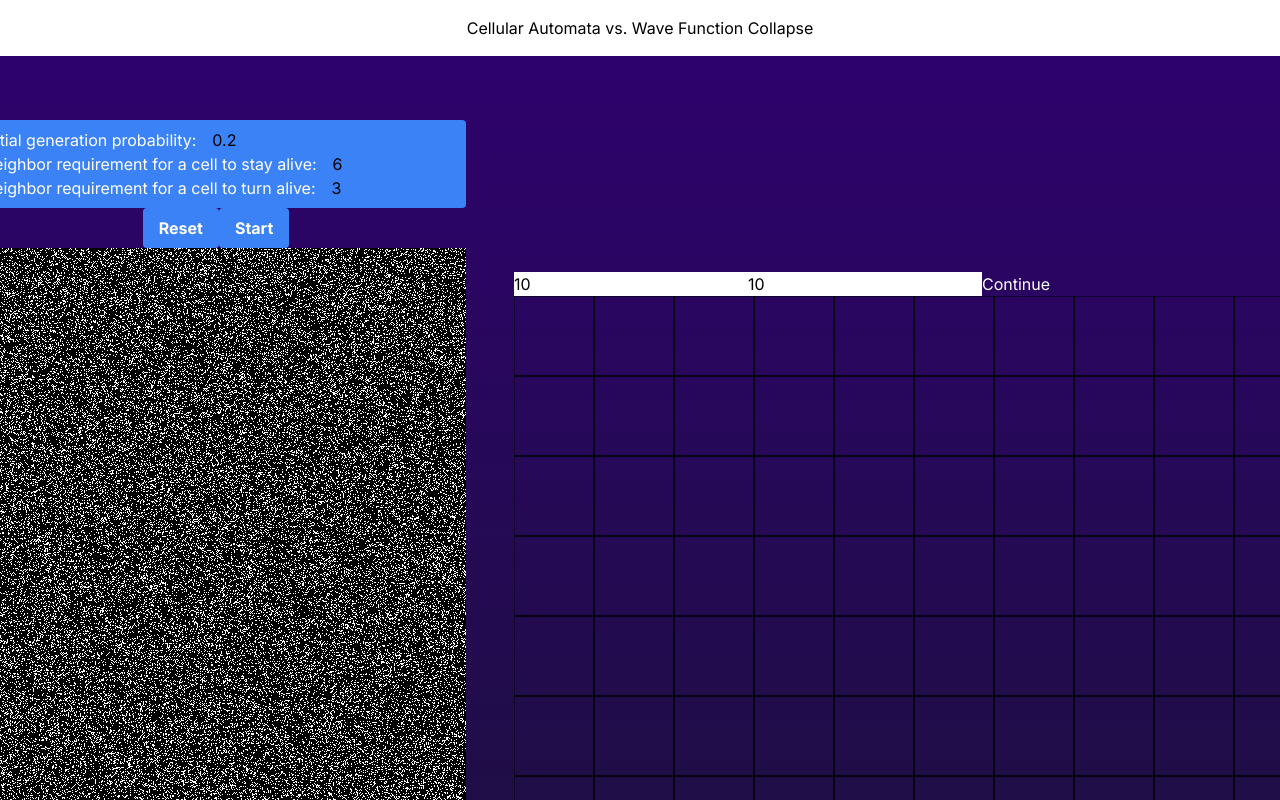
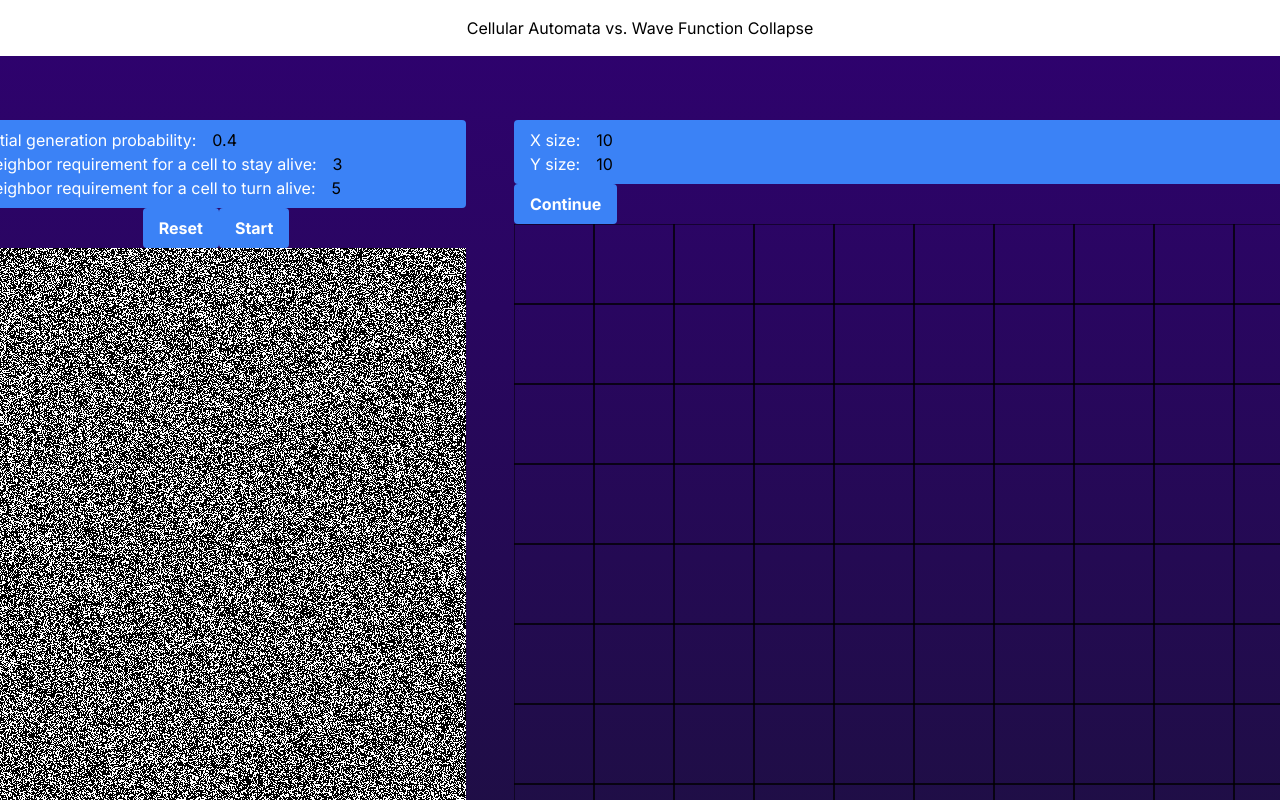
Before and after one commit to rdg922/DSA-final, a Next.js app: page / in a window 1280 px wide. Shown: the top 800 px of the page. Built offline with nearby package versions, Linux system fonts and the light colour scheme.

Commit message:
added styling to wfc

```diff
--- a/src/app/page.tsx
+++ b/src/app/page.tsx
@@ -10,7 +10,7 @@ export default function HomePage() {
 
   return (
     <main className="flex min-h-screen flex-col items-center justify-center bg-gradient-to-b from-[#2e026d] to-[#15162c] text-white">
-      <div className="container flex flex-row items-center justify-center gap-12 px-4 py-16 ">
+      <div className="container flex flex-row justify-center gap-12 px-4 py-16 ">
         <CellularAutomata/>
         <WaveFunctionCollapse/>
       </div>
--- a/src/components/CellularAutomata.tsx
+++ b/src/components/CellularAutomata.tsx
@@ -86,13 +86,13 @@ function CaveGeneratorCanvas({ rows = 1000, cols = 500, interval = 300 }) {
         <div>
             <div className="bg-blue-500 text-white py-2 px-4 rounded">
                 Initial generation probability:
-                <input type="number" style={{width: "80px"}} ref={generationProbability} className="px-4 text-black bg-transparent" defaultValue={0.2}/>
+                <input type="number" style={{width: "80px"}} ref={generationProbability} className="px-4 text-black bg-transparent" defaultValue={0.4}/>
                 <br></br>
                 Neighbor requirement for a cell to stay alive:
-                <input type="number" style={{width: "80px"}} ref={neighborRequirementDeadRef} className="px-4 text-black bg-transparent" defaultValue={6}/>
+                <input type="number" style={{width: "80px"}} ref={neighborRequirementDeadRef} className="px-4 text-black bg-transparent" defaultValue={3}/>
                 <br></br>
                 Neighbor requirement for a cell to turn alive:
-                <input type="number" style={{width: "80px"}} ref={neighborRequirementDeadRef} className="px-4 text-black bg-transparent" defaultValue={3}/>
+                <input type="number" style={{width: "80px"}} ref={neighborRequirementDeadRef} className="px-4 text-black bg-transparent" defaultValue={5}/>
             </div>
             <div className='flex items-center justify-center'>
                 <button onClick={reset} className="bg-blue-500 hover:bg-blue-700 text-white font-bold py-2 px-4 rounded">
--- a/src/components/WaveFunctionCollapse.tsx
+++ b/src/components/WaveFunctionCollapse.tsx
@@ -146,11 +146,18 @@ const updateGrid = () => {
 
   return (
     <div>
-     <input type="number" className="text-black" defaultValue={gridWidth} onChange={e => setGridWidth(Number(e.target.value))} />
-      <input type="number" className="text-black" defaultValue={gridHeight} onChange={e => setGridHeight(Number(e.target.value))} />
-      <button onClick={() => setIsRunning(!isRunning)}>{isRunning ? "Stop" : "Continue"}</button>
+    <div className="bg-blue-500 text-white py-2 px-4 rounded">
+      X size:
+     <input type="number" style={{width: "300px"}} className="px-4 text-black bg-transparent" defaultValue={gridWidth} onChange={e => setGridWidth(Number(e.target.value))} />
+     <br></br>
+      Y size:
+      <input type="number" style={{width: "300px"}} className="px-4 text-black bg-transparent" defaultValue={gridHeight} onChange={e => setGridHeight(Number(e.target.value))} />
+    </div>
+      <button className="bg-blue-500 hover:bg-blue-700 text-white font-bold py-2 px-4 rounded" onClick={() => setIsRunning(!isRunning)}>{isRunning ? "Stop" : "Continue"}</button>
+    <div>
       <canvas ref={canvasRef} width={800} height={800} />
-      </div>
+    </div>
+    </div>
   );
 }
 
```
